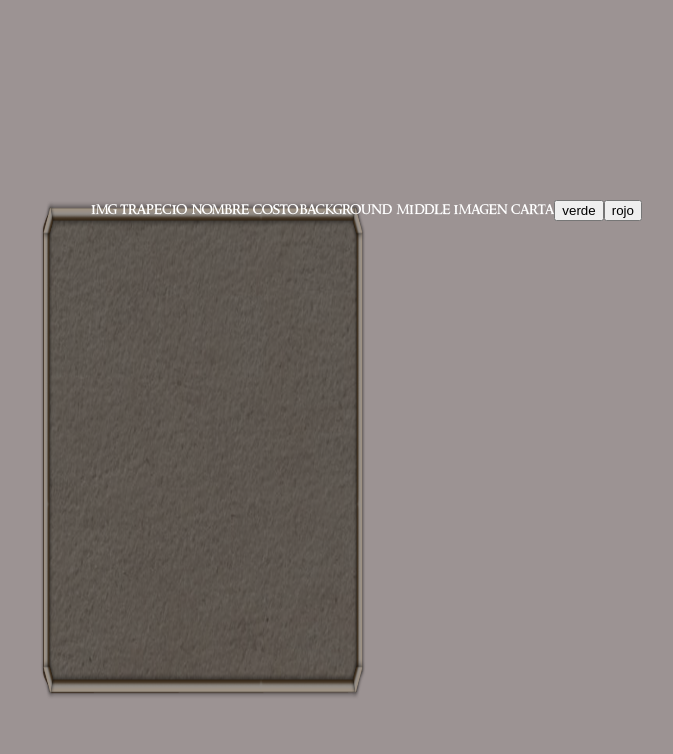
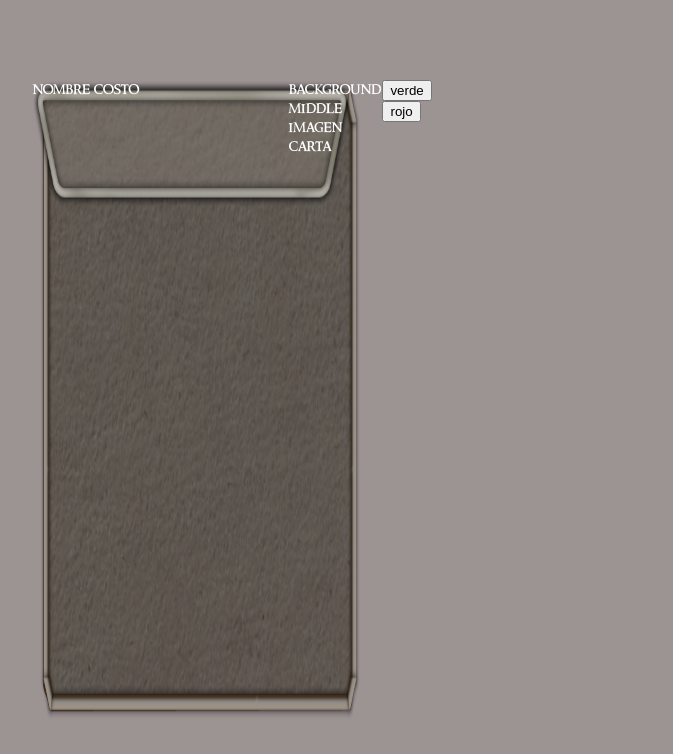
Before and after one commit to senpai-academy/deckbuilder-kata, a React (Create React App) app: page / in a window 1280 px wide. Shown: the top 754 px of the page, without its empty margins (408-1081 px from the left). Built offline with nearby package versions, Linux system fonts and the light colour scheme.

Commit message:
avances modal

```diff
--- a/src/App.js
+++ b/src/App.js
@@ -37,7 +37,9 @@ function App() {
         <CardList myCards={state.cards}
   selectAction={selectCard}*/}
 
-  <Modal />
+  <Modal
+  myCards={state.cards}
+  />
       </div>
     </>
   );
--- a/src/components/displayCard.jsx
+++ b/src/components/displayCard.jsx
@@ -1,4 +1,5 @@
 import React from "react";
+import { Loading } from "../components/Lib"
 
 const Modal = (props) => {
 
@@ -6,9 +7,8 @@ const Modal = (props) => {
         <div className="modal">
         <div className="contenedor-modal">
             <div className="titulo-modal">
-                img trapecio
-                nombre
-                costo
+                <div className="img-titulo">nombre
+                costo</div>
             </div>
             <div >
                 background middle
--- a/src/index.css
+++ b/src/index.css
@@ -168,30 +168,25 @@ filter:opacity(0.4) drop-shadow(0px 0px 0px rgb(73, 1, 73)) contrast(75%) bright
   align-items: center;
 }
 
-.modal{
-  height:100vh;
-  width: 100vw;
-
-}
-
-
 .contenedor-modal{
   color: white;
-  height: 125vh;
-  width: 51vw;
+  height: 80vh;
+  width: 25vw;
   background-image: url("/public/Sprites/Panels/BackgroundMedium.png");
-  background-size: 50% 50%;
   background-repeat: no-repeat;
+  background-size: 100% 100%;
   display: flex;
   justify-content: center;
   position: absolute;
-  top: 25%;
+  top: 10%;
   left: 35%;
 }
 
-.contenedor-modal img{
-  background-size: auto;
-  width:100%;
-  height:100%;
-
+.img-titulo{
+  background-image:url('/public/Sprites/Panels/Title.png');
+  background-repeat: no-repeat;
+  background-size: 100% 100%;
+  height: 20%;
+  width: 25vw;
+  margin-left: 20%;
 }
```
